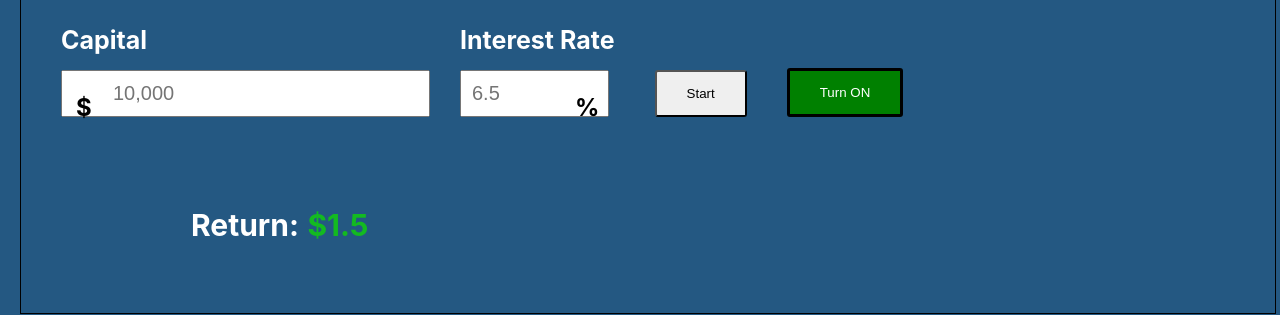
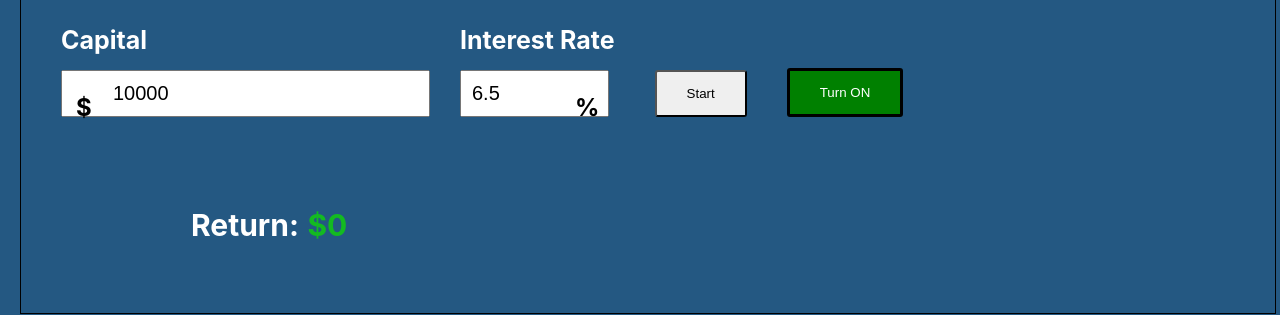
Before and after one commit to tomaszmiejevas/react-finance, a React (Create React App) app: page / in a window 1280 px wide. Shown: the part 2011-2326 px from the top of the page. Built offline with nearby package versions, Linux system fonts and the light colour scheme.

Commit message:
Working on Int Vis

```diff
--- a/src/components/InterestVisualization/InterestVisualization.js
+++ b/src/components/InterestVisualization/InterestVisualization.js
@@ -3,8 +3,8 @@ import styles from './InterestVisualization.module.css';
 
 const InterestVisualization = () => {
 
-   const [capital, setCapital] = useState('');
-   const [interestRate, setInterestRate] = useState('');
+   const [capital, setCapital] = useState(10000);
+   const [interestRate, setInterestRate] = useState(6.5);
 
    const [startButtonText, setStartButtonText] = useState("Start");
 
@@ -12,7 +12,7 @@ const InterestVisualization = () => {
    const [buttonText, setButtonText] = useState("Turn ON");
    const [buttonColor, setButtonColor] = useState("green");
 
-   const [totalReturn, setTotalReturn] = useState(1.5);
+   const [totalReturn, setTotalReturn] = useState(capital);
 
 
    const turnButton = (event) => {
@@ -38,14 +38,6 @@ const InterestVisualization = () => {
 
       turnButton(event);
 
-
-      if(event.target.capital.value === ''){
-         setCapital(10000);
-      }
-      if(event.target.interestRate.value === ''){
-         setInterestRate(6.5)
-      }
-
       capitalChangeHandler(event.target.capital.value);
       interestRateChangeHandler(event.target.interestRate.value);
       setTotalReturn(0);
@@ -61,11 +53,12 @@ const InterestVisualization = () => {
    }
 
    useEffect(() => {
+      setTotalReturn(capital);
       if(buttonText === "Turn OFF"){
-         const interval = setInterval(() => setTotalReturn((oldCount) => oldCount * oldCount, 100));
+         const interval = setInterval(() => setTotalReturn((oldCount) => (oldCount * (1 + 1/3153600000)), 10));
          return () => clearInterval(interval);
       }
-   },[buttonText])
+   },[buttonText, capital])
 
 
    return (
@@ -89,7 +82,7 @@ const InterestVisualization = () => {
             </div>
          </form>
          <div className={styles.outputContainer}>
-            <p><strong>Return:</strong> <span className={styles.amount}>${totalReturn}</span></p>
+            <p><strong>Return:</strong> <span className={styles.amount}>${totalReturn - capital}</span></p>
          </div>
       </React.Fragment>
    )
```
